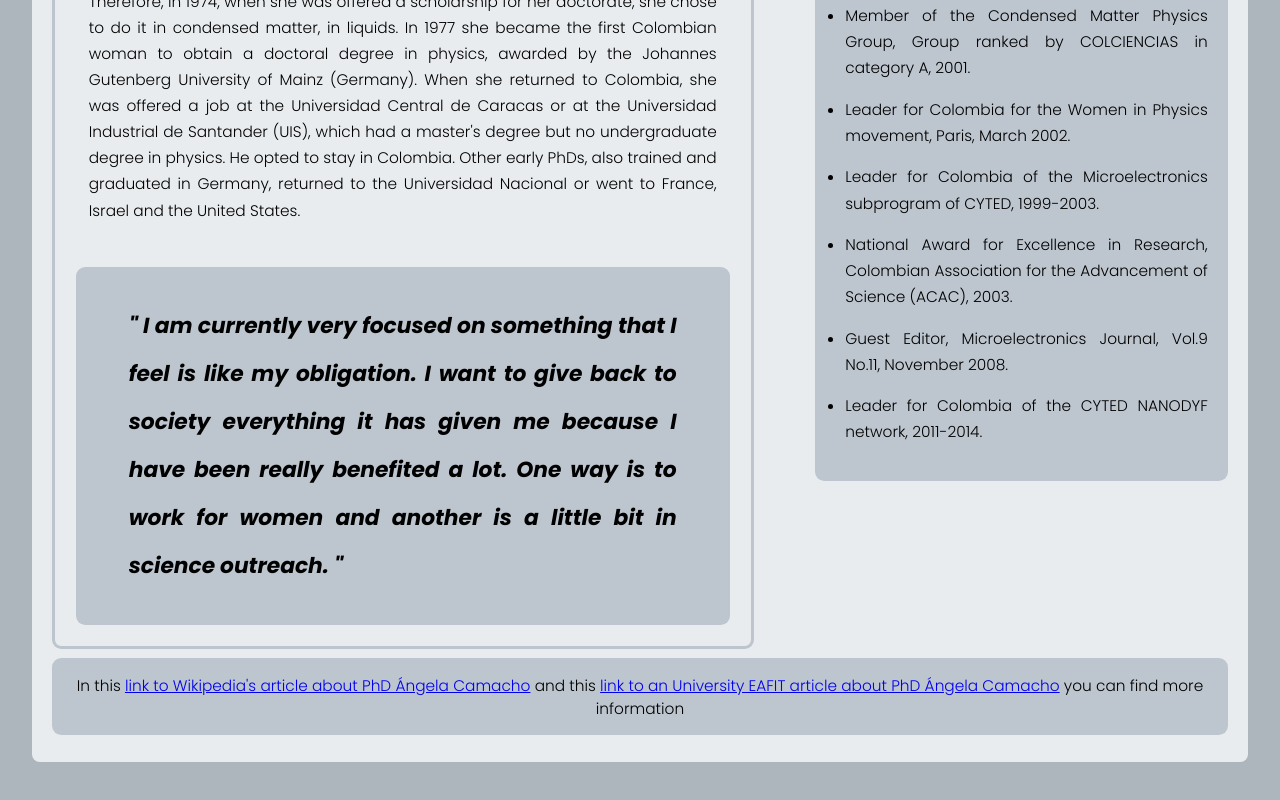
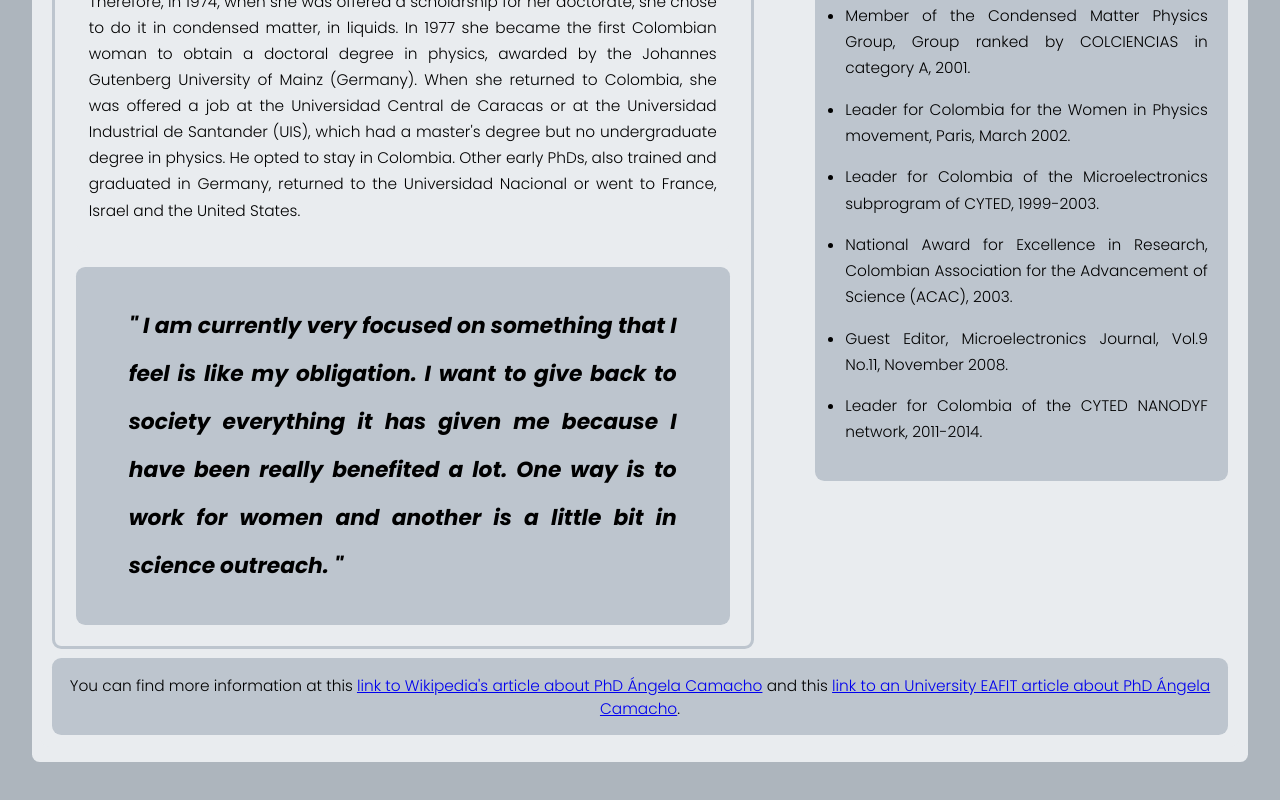
Before and after one commit to KarenMRomero/Build-a-Tribute-Page, a plain HTML site: page index.html in a window 1280 px wide. Shown: the part 1542-2342 px from the top of the page. Drawn offline with Linux system fonts and the light colour scheme; a web font is replaced by a local one.

Commit message:
tribute_page_v1.4

```diff
--- a/index.html
+++ b/index.html
@@ -143,14 +143,14 @@
                 </div>
                 <footer id="div3">
                     <section id="footer-link">
-                        <p>In this <a accesskey="w" id="tribute-link" target="_blank"
+                        <p>You can find
+                            more
+                            information at this <a accesskey="w" id="tribute-link" target="_blank"
                                 href="https://es.wikipedia.org/wiki/%C3%81ngela_Stella_Camacho">link to Wikipedia's
                                 article about PhD Ángela Camacho</a> and this <a accesskey="u" target="_blank"
                                 href="https://www.eafit.edu.co/noticias/revistauniversidadeafit/171/una-enamorada-fisica">link
-                                to an University EAFIT article about PhD Ángela Camacho</a>
-                            you can find
-                            more
-                            information
+                                to an University EAFIT article about PhD Ángela Camacho</a>.
+
                         </p>
 
                     </section>
@@ -159,7 +159,7 @@
 
         </div>
     </body>
-    <script src="https://cdn.freecodecamp.org/testable-projects-fcc/v1/bundle.js"></script>
+    <!-- <script src="https://cdn.freecodecamp.org/testable-projects-fcc/v1/bundle.js"></script> -->
 </main>
 
 </html>
```
